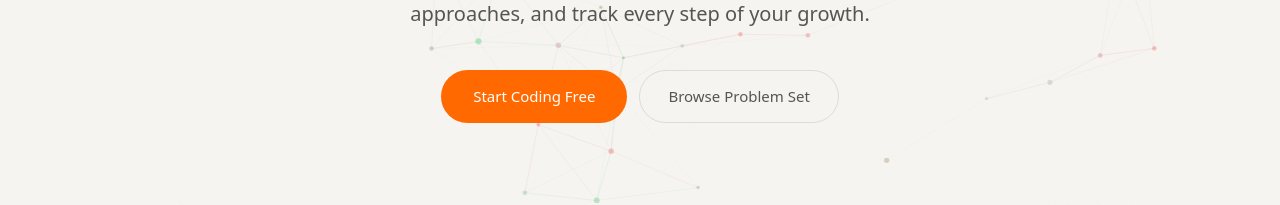
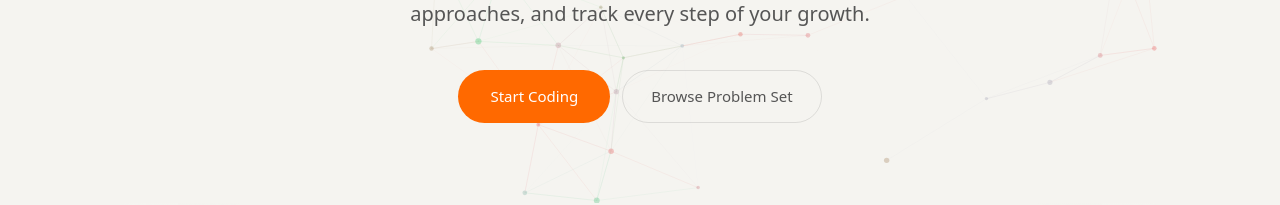
Before and after one commit to atharvjack3-sudo/algorhythm, a React (Vite) app in the folder frontend/: page / in a window 1280 px wide. Shown: the part 452-657 px from the top of the page. Built offline with nearby package versions, Linux system fonts and the light colour scheme; no server answers.

Commit message:
minor change

```diff
--- a/frontend/src/pages/Landing.jsx
+++ b/frontend/src/pages/Landing.jsx
@@ -654,7 +654,7 @@ export default function AlgorhythmLanding() {
               onClick={() => navigate("/auth")}
               className="bg-orange-500 select-none text-white border-none px-8 py-3.5 rounded-full text-[15px] font-medium cursor-pointer transition-all hover:opacity-90 hover:-translate-y-[1px]"
             >
-              Start Coding Free
+              Start Coding
             </button>
             <button
               onClick={() => navigate("/problemset")}
```
